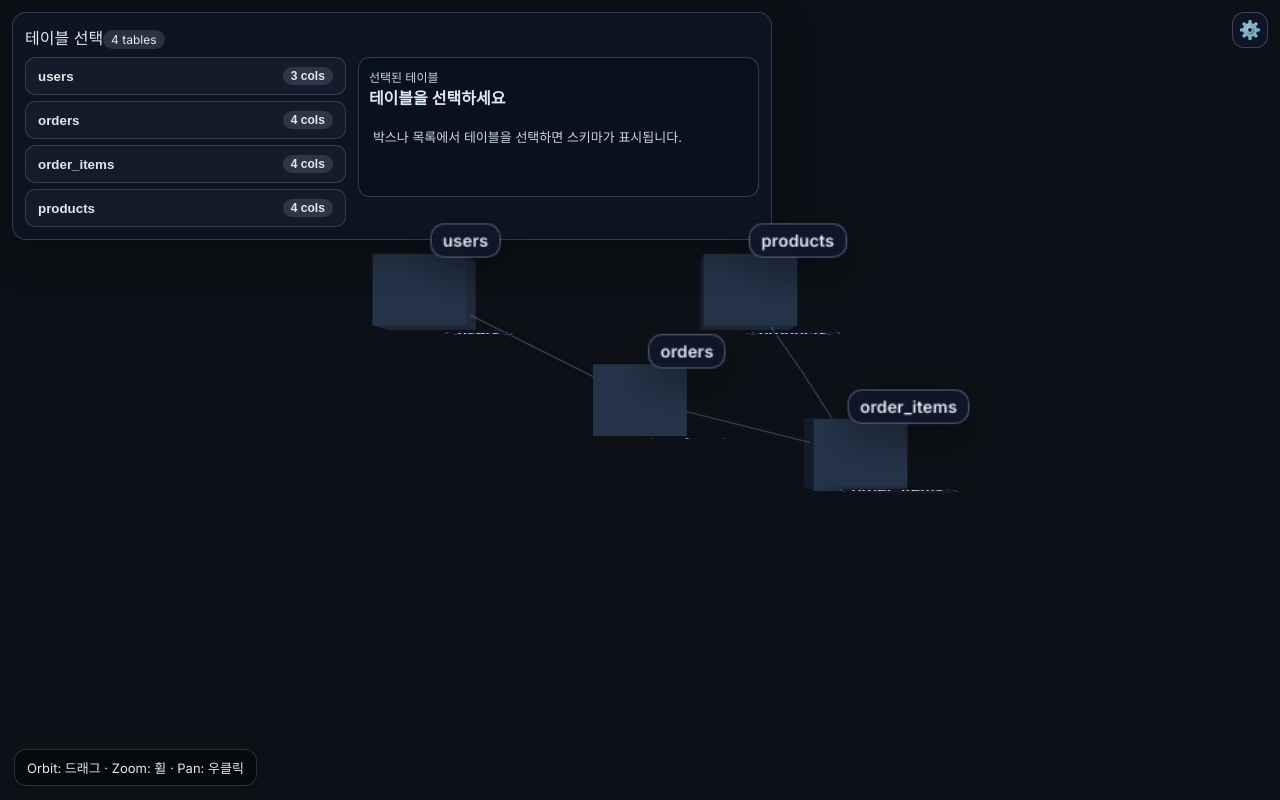
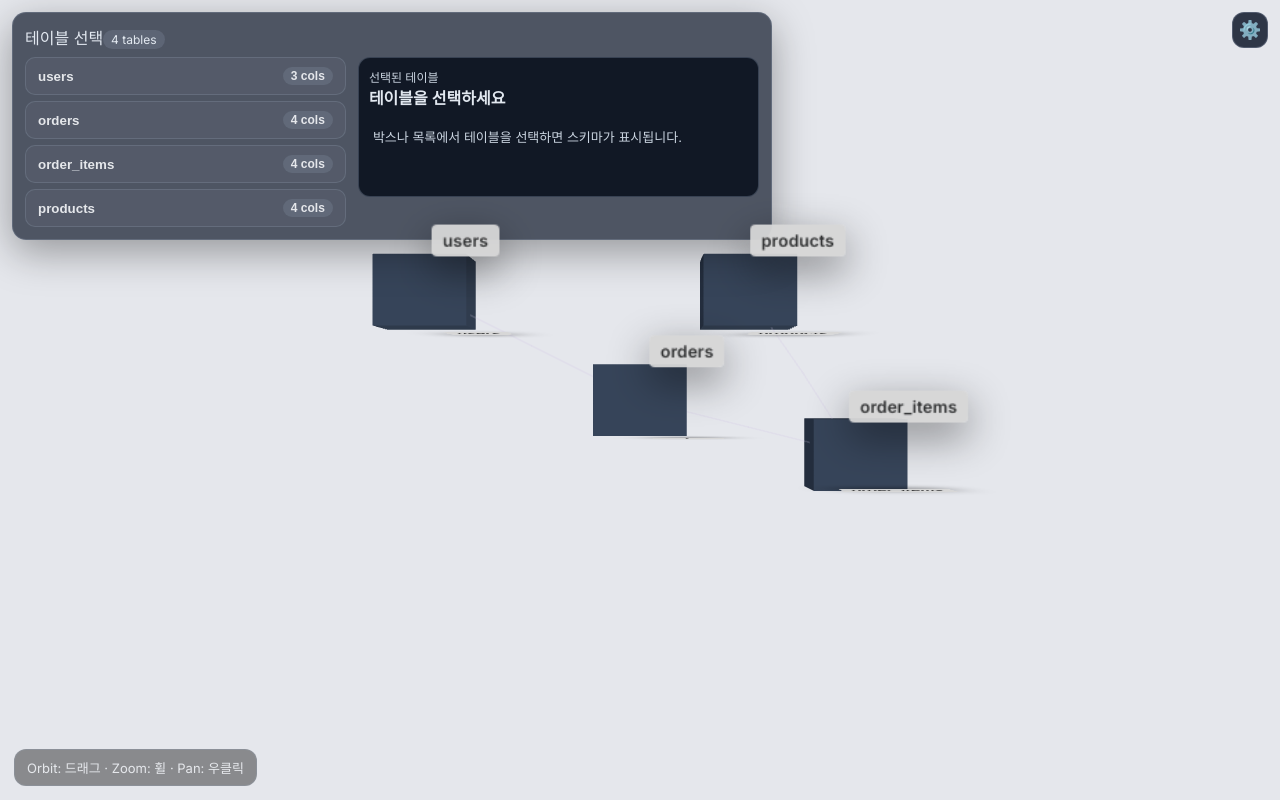
Before and after one commit to sqhtjs0104/visualdb, a React (Vite) app: page / in a window 1280 px wide. Built offline with nearby package versions, Linux system fonts and the light colour scheme.

Commit message:
Change colors

```diff
--- a/src/components/Scene3D.tsx
+++ b/src/components/Scene3D.tsx
@@ -119,7 +119,7 @@ export function Scene3D({ graph, activeTable, onSelect }: SceneProps) {
 
   return (
     <Canvas shadows className="canvas-wrapper" camera={{ position: cameraPosition, fov: 50 }}>
-      <color attach="background" args={["#0d1117"]} />
+      <color attach="background" args={["#e5e7ec"]} />
       <hemisphereLight intensity={0.4} groundColor="#0f172a" />
       <directionalLight position={[8, 12, 6]} intensity={0.85} castShadow />
       <OrbitControls
--- a/src/styles.css
+++ b/src/styles.css
@@ -140,6 +140,7 @@ button:active {
   box-shadow: 0 12px 40px rgba(0, 0, 0, 0.35);
   max-height: calc(100vh - 32px);
   overflow-y: auto;
+  z-index: 10;
 }
 
 .overlay-content {
@@ -352,11 +353,10 @@ small {
 }
 
 .table-label {
-  background: rgba(15, 23, 42, 0.95);
-  border: 1px solid rgba(148, 163, 184, 0.45);
-  border-radius: 10px;
+  background: rgba(214, 214, 214, 0.95);
+  border-radius: 4px;
   padding: 4px 8px;
-  color: #e2e8f0;
+  color: #343536;
   font-size: 12px;
   font-weight: 600;
   letter-spacing: 0.01em;
```
